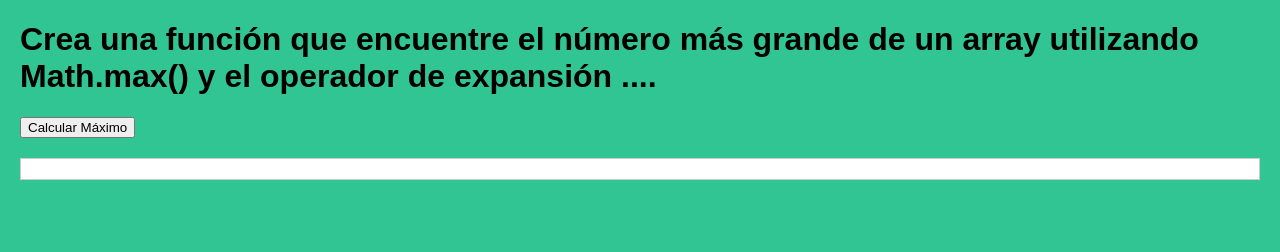
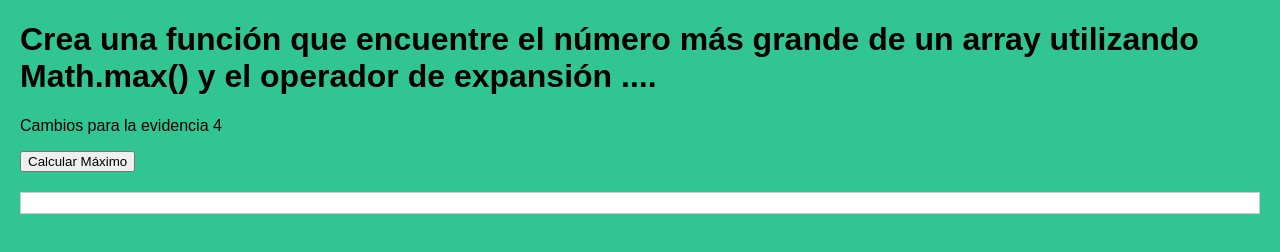
Before and after one commit to antoolr/fundamentos-js, a plain HTML site: page ejercicio10/index.html in a window 1280 px wide. Drawn offline with Linux system fonts and the light colour scheme.

Commit message:
Modificamos el archivo html del ejercicio 10  para ver que sigue funcionando bien

```diff
--- a/ejercicio10/index.html
+++ b/ejercicio10/index.html
@@ -7,6 +7,7 @@
 </head>
 <body>
     <h1>Crea una función que encuentre el número más grande de un array utilizando Math.max() y el operador de expansión ....</h1>
+    <p> Cambios para la evidencia 4</p>
     <button id="btnEjecutar">Calcular Máximo</button>
     <div id="salida"></div>
     <script src="app.js"></script>
```
